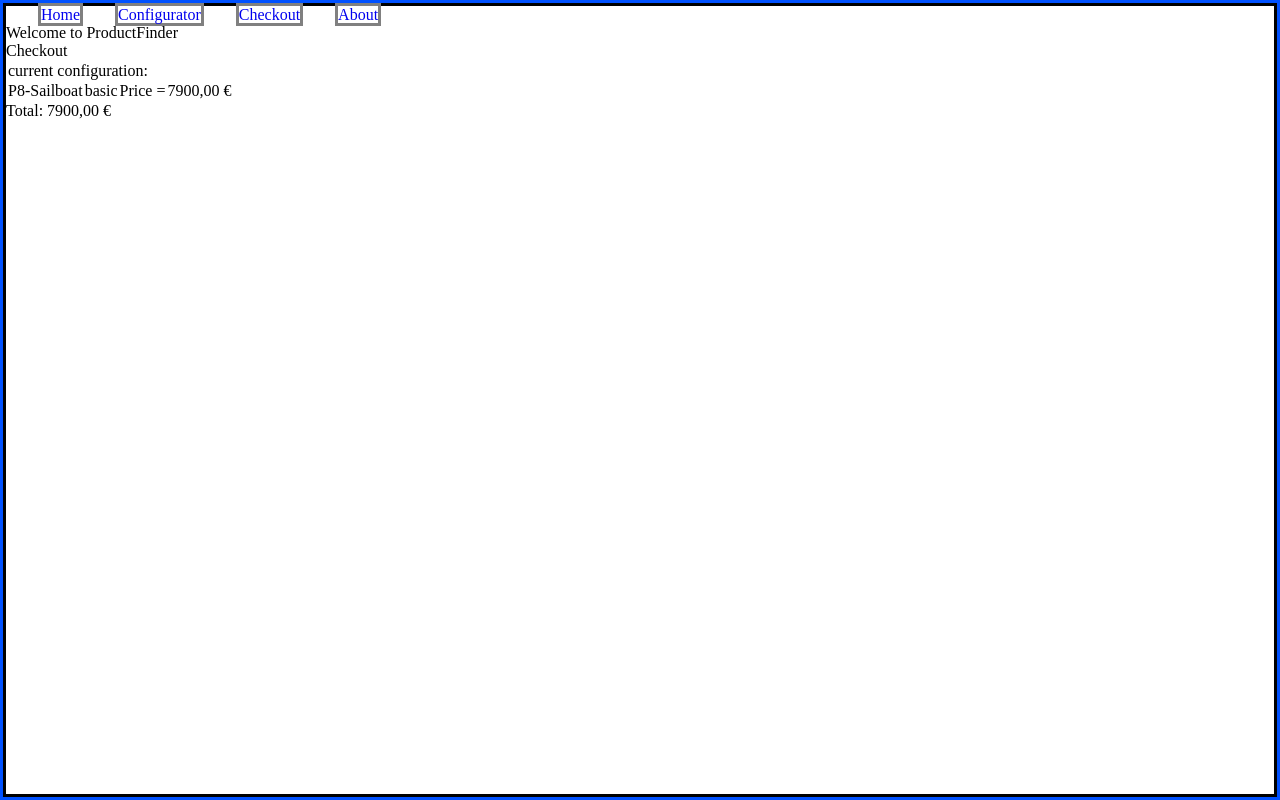
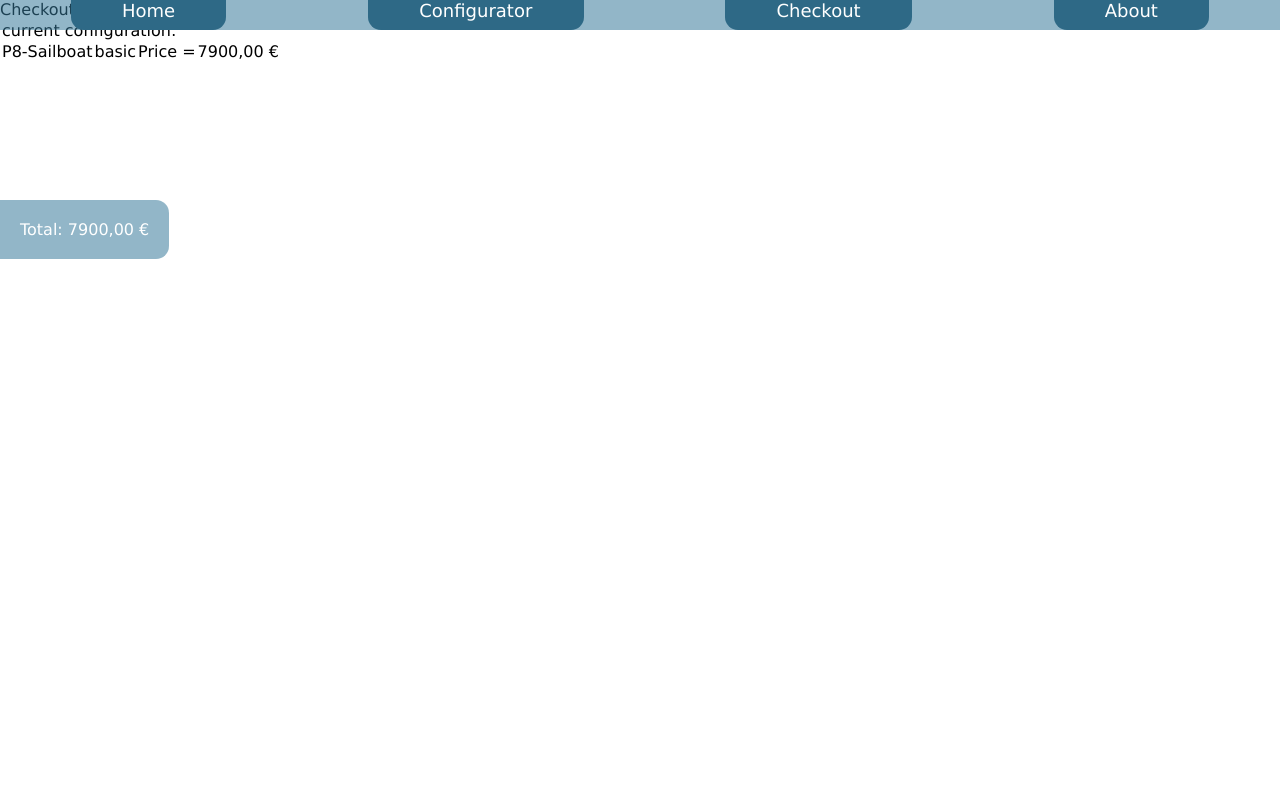
Before and after one commit to Beattraceur/3D_ProductConfigurator, a React (Vite) app: page /checkout in a window 1280 px wide. Built offline with nearby package versions, Linux system fonts and the light colour scheme; no server answers.

Commit message:
config menu css buttons

```diff
--- /dev/null
+++ b/css/config-menu.css
@@ -0,0 +1,20 @@
+.config-menu {
+	background-color: rgba(53, 120, 153, 0.539);
+	text-align: center;
+}
+.config-menu-button {
+	margin: 0 20px;
+	padding: 10px 3vw;
+	border-top-left-radius: 13px;
+	border-top-right-radius: 13px;
+	background-color: rgb(46, 105, 134);
+	font-size: large;
+	color: white;
+	border: none;
+	cursor: pointer;
+}
+.config-menu-button:disabled {
+	cursor: default;
+	background-color: white;
+	color: rgb(46, 105, 134);
+}
--- /dev/null
+++ b/css/font.css
@@ -0,0 +1,3 @@
+* {
+	font-family: Verdana, Geneva, Tahoma, sans-serif;
+}
--- a/css/layout.css
+++ b/css/layout.css
@@ -14,14 +14,40 @@ body,
 }
 
 #root {
-	border: solid 3px black;
+	/* border: solid 3px black; */
 }
 body {
-	border: solid 3px rgb(0, 81, 255);
+	/* border: solid 3px rgb(0, 81, 255); */
+}
+.navbar {
+	height: 30px;
+	display: flex;
+	justify-content: space-around;
 }
 .product-finder {
-	height: 80%;
+	height: 100%;
+	/* border: solid red 3px; */
+	position: relative;
+}
+.configurator {
+	/* border: solid 3px saddlebrown; */
+	height: 100%;
 }
 .Stage {
-	border: solid 3px rgb(0, 255, 8);
+	/* border: solid 3px rgb(0, 255, 8); */
 }
+.display-total {
+	position: absolute;
+	color: white;
+	background-color: rgba(53, 120, 153, 0.539);
+	top: 200px;
+	padding: 20px;
+	border-top-right-radius: 13px;
+	border-bottom-right-radius: 13px;
+}
+.config-menu {
+	position: absolute;
+	width: 100vw;
+	height: 30vh;
+	bottom: 0px;
+}
--- a/css/navigation.css
+++ b/css/navigation.css
@@ -1,5 +1,18 @@
 a {
-	margin-left: 2rem;
 	text-decoration: none;
-	border: solid grey 3px;
 }
+.navbar {
+	background-color: rgba(53, 120, 153, 0.539);
+	position: absolute;
+	z-index: 999;
+	width: 100vw;
+}
+
+.nav-item {
+	padding: 0 4vw;
+	background-color: rgb(46, 105, 134);
+	font-size: large;
+	color: white;
+	border-bottom-left-radius: 13px;
+	border-bottom-right-radius: 13px;
+}
--- a/css/style.css
+++ b/css/style.css
@@ -1,2 +1,4 @@
 @import 'layout';
 @import 'navigation';
+@import 'font';
+@import 'config-menu';
--- a/src/components/Calculator.jsx
+++ b/src/components/Calculator.jsx
@@ -51,7 +51,7 @@ function TotalPrice({ priceData, config }) {
 
 		setTotalPrice(getFormattedPrice(newTotalPrice, ' €'));
 	}, [priceData, config]);
-	return <p>Total: {totalPrice}</p>;
+	return <p className="display-total">Total: {totalPrice}</p>;
 }
 
 function ConfigList({ priceData, config, productData }) {
--- a/src/components/ConfigMenu.jsx
+++ b/src/components/ConfigMenu.jsx
@@ -15,12 +15,12 @@ export default function ConfigMenu() {
 	);
 
 	return (
-		<div>
-			<p>Done</p>
+		<div className="config-menu">
 			{/* MainMenu */}
 			<div>
 				{productData.configPages.map((page, index) => (
 					<button
+						className="config-menu-button"
 						disabled={subMenuIndex === index}
 						key={page}
 						onClick={() => setSubMenuIndex(index)}
@@ -29,10 +29,11 @@ export default function ConfigMenu() {
 					</button>
 				))}
 			</div>
-			<div>{subMenuIndex}</div>
+
 			{/* SubMenu */}
 			{productData[productData.subMenu[subMenuIndex]].map((option) => (
 				<button
+					className="config-menu-button"
 					disabled={currentOption[subMenuIndex] === option}
 					key={option}
 					onClick={() => {
--- a/src/components/Configurator.jsx
+++ b/src/components/Configurator.jsx
@@ -11,12 +11,12 @@ export default function Configurator() {
 	if (productData === null) return <DataLoader />;
 
 	return (
-		<>
+		<div className="configurator">
 			<Helmet title="Configurator" />
-			Configurator
+
+			<ProductStage />
 			<Calculator display="total" />
-			<ProductStage />
 			<ConfigMenu />
-		</>
+		</div>
 	);
 }
--- a/src/components/ProductFinder.jsx
+++ b/src/components/ProductFinder.jsx
@@ -11,12 +11,19 @@ export default function ProductFinder() {
 		<div className="product-finder">
 			<Helmet title="ProductFinder" />
 			<nav className="navbar">
-				<Link href="/">Home</Link>
-				<Link href="/configurator">Configurator</Link>
-				<Link href="/checkout">Checkout</Link>
-				<Link href="/about">About</Link>
+				<Link className="nav-item" href="/">
+					Home
+				</Link>
+				<Link className="nav-item" href="/configurator">
+					Configurator
+				</Link>
+				<Link className="nav-item" href="/checkout">
+					Checkout
+				</Link>
+				<Link className="nav-item" href="/about">
+					About
+				</Link>
 			</nav>
-			Welcome to ProductFinder
 			<Route path="/" component={Home} />
 			<Suspense fallback={<strong>Loading...</strong>}>
 				<Route path="/configurator" component={Configurator} />
```
